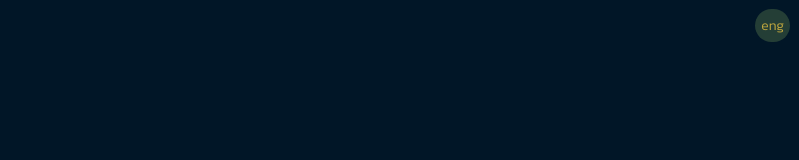
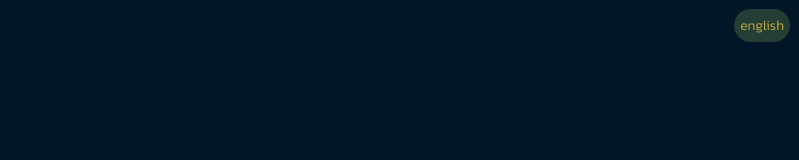
Before and after one commit to crydy/eng-quiz, a React (Vite) app: page / in a window 1280 px wide. Shown: the top 160 px of the page, without its empty margins (481-1280 px from the left). Built offline with nearby package versions, Linux system fonts and the light colour scheme.

Commit message:
Add keeping lang in localStorage

```diff
--- a/src/components/FinishScreen.jsx
+++ b/src/components/FinishScreen.jsx
@@ -72,14 +72,21 @@ function FinishScreen() {
     const scorePercentage = (correctAmount / total) * 100;
 
     let scoreColor;
-    if (scorePercentage < 33) scoreColor = "var(--color-text-result-wrong)";
-    else if (scorePercentage < 66)
+    let messageSource;
+    if (scorePercentage < 33) {
+        scoreColor = "var(--color-text-result-wrong)";
+        messageSource = langPack.messages.finishQuiz.low[lang];
+    } else if (scorePercentage < 66) {
         scoreColor = "var(--color-text-result-average)";
-    else scoreColor = "var(--color-text-result-correct)";
+        messageSource = langPack.messages.finishQuiz.medium[lang];
+    } else {
+        scoreColor = "var(--color-text-result-correct)";
+        messageSource = langPack.messages.finishQuiz.high[lang];
+    }
 
     return (
         <StyledFinishScreen>
-            <h1>{getRandomItem(langPack.messages.finishQuiz[lang])}</h1>
+            <h1>{getRandomItem(messageSource)}</h1>
 
             <HeadingH2>
                 - {`${langPack.finishQuiz.score[lang]} `}
--- a/src/components/LanguageButton.jsx
+++ b/src/components/LanguageButton.jsx
@@ -20,7 +20,7 @@ function LanguageButton() {
 
     return (
         <LangButton onClick={handleClick}>
-            {lang === "eng" ? "rus" : "eng"}
+            {lang === "eng" ? "русский" : "english"}
         </LangButton>
     );
 }
--- a/src/components/ui/CheckboxesSet.jsx
+++ b/src/components/ui/CheckboxesSet.jsx
@@ -34,8 +34,6 @@ function CheckboxesSet({
     hideTitle = false,
     onChange,
 }) {
-    console.log(options);
-
     return (
         <StyledCheckboxesSet
             $sizeFont={sizeFont}
--- a/src/contexts/QuizContext.jsx
+++ b/src/contexts/QuizContext.jsx
@@ -1,4 +1,4 @@
-import { createContext, useContext, useReducer } from "react";
+import { createContext, useContext, useEffect, useReducer } from "react";
 import { pronouns } from "../data/words/pronouns";
 import { verbs } from "../data/words/verbs";
 import { constructQuestions } from "../utils/questionConstructors";
@@ -23,7 +23,8 @@ const initialState = {
     isFinished: false,
     isPartsOfSpeechMarked: true,
     isAnswered: false,
-    lang: "rus",
+
+    lang: localStorage.getItem("lang") || "rus",
 
     current: 0,
     questions: [],
@@ -69,7 +70,9 @@ function reducer(state, action) {
             return { ...initialState };
 
         case "menu/languageChanged":
-            return { ...state, lang: state.lang === "eng" ? "rus" : "eng" };
+            const newLang = state.lang === "eng" ? "rus" : "eng";
+            localStorage.setItem("lang", newLang);
+            return { ...state, lang: newLang };
 
         default:
             return state;
@@ -78,6 +81,13 @@ function reducer(state, action) {
 
 function QuizContextProvider({ children }) {
     const [state, dispatch] = useReducer(reducer, initialState);
+
+    useEffect(() => {
+        const userPreferLang = localStorage.getItem("lang");
+        if (userPreferLang) {
+            dispatch({ type: "menu/languageChanged" });
+        }
+    }, []);
 
     return (
         <QuizContext.Provider value={{ ...state, dispatch }}>
--- a/src/data/langPack.js
+++ b/src/data/langPack.js
@@ -72,7 +72,7 @@ const langPack = {
         },
         restart: {
             eng: "Practice more!",
-            rus: "Упражняться ещё!",
+            rus: "Больше практики!",
         },
     },
 
@@ -80,15 +80,15 @@ const langPack = {
         correctAnswer: {
             eng: [
                 "You're right!",
-                "Absolutely correct!",
+                "Absolutely!",
                 "Great job!",
-                "Correct answer!",
+                "Correct!",
                 "Well done!",
                 "You nailed it!",
                 "Perfect!",
                 "That's right!",
                 "Spot on!",
-                "Excellent work!",
+                "Excellent!",
             ],
             rus: [
                 "Вы правы!",
@@ -108,13 +108,13 @@ const langPack = {
                 "Incorrect...",
                 "Not right...",
                 "Try again...",
-                "Oops, wrong...",
+                "Oops...",
                 "Not quite...",
                 "Nope...",
                 "Wrong choice...",
                 "Not correct...",
                 "No luck...",
-                "Not quite right...",
+                "Not quite...",
             ],
             rus: [
                 "Ох, не то...",
@@ -130,22 +130,37 @@ const langPack = {
             ],
         },
         finishQuiz: {
-            eng: [
-                "Congratulations!",
-                "You did it!",
-                "Amazing work!",
-                "Good job!",
-                "Fantastic job!",
-                "Well done!",
-            ],
-            rus: [
-                "Поздравляем!",
-                "Вы справились!",
-                "Отличная работа!",
-                "Хорошо сделано!",
-                "Фантастически!",
-                "Молодец!",
-            ],
+            high: {
+                eng: ["Congratulations!", "Amazing work!", "Fantastic job!"],
+                rus: [
+                    "Превосходно!",
+                    "Великолепно!",
+                    "Восхитительно!",
+                    "Фантастически!",
+                ],
+            },
+            medium: {
+                eng: ["Well done!", "You did it!", "Pretty well!", "Good job!"],
+                rus: [
+                    "Молодец!",
+                    "Вы справились!",
+                    "Хорошая работа!",
+                    "Неплохо!",
+                ],
+            },
+            low: {
+                eng: [
+                    "Keep practicing!",
+                    "Just Keep learning!",
+                    "Don't give up!",
+                ],
+                rus: [
+                    "Упражнение сделано!",
+                    "Больше практики!",
+                    "Не сдавайтесь!",
+                    "Впереди будет лучше!",
+                ],
+            },
         },
     },
 };
```
